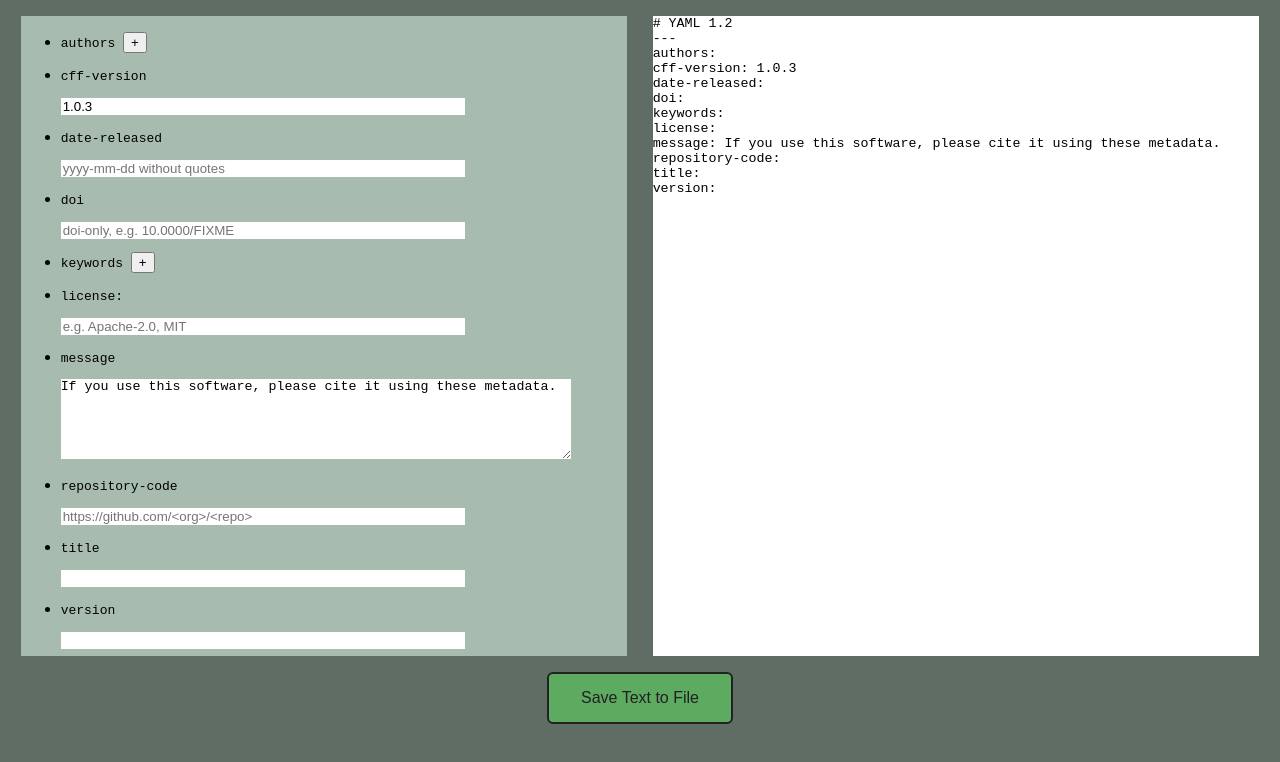
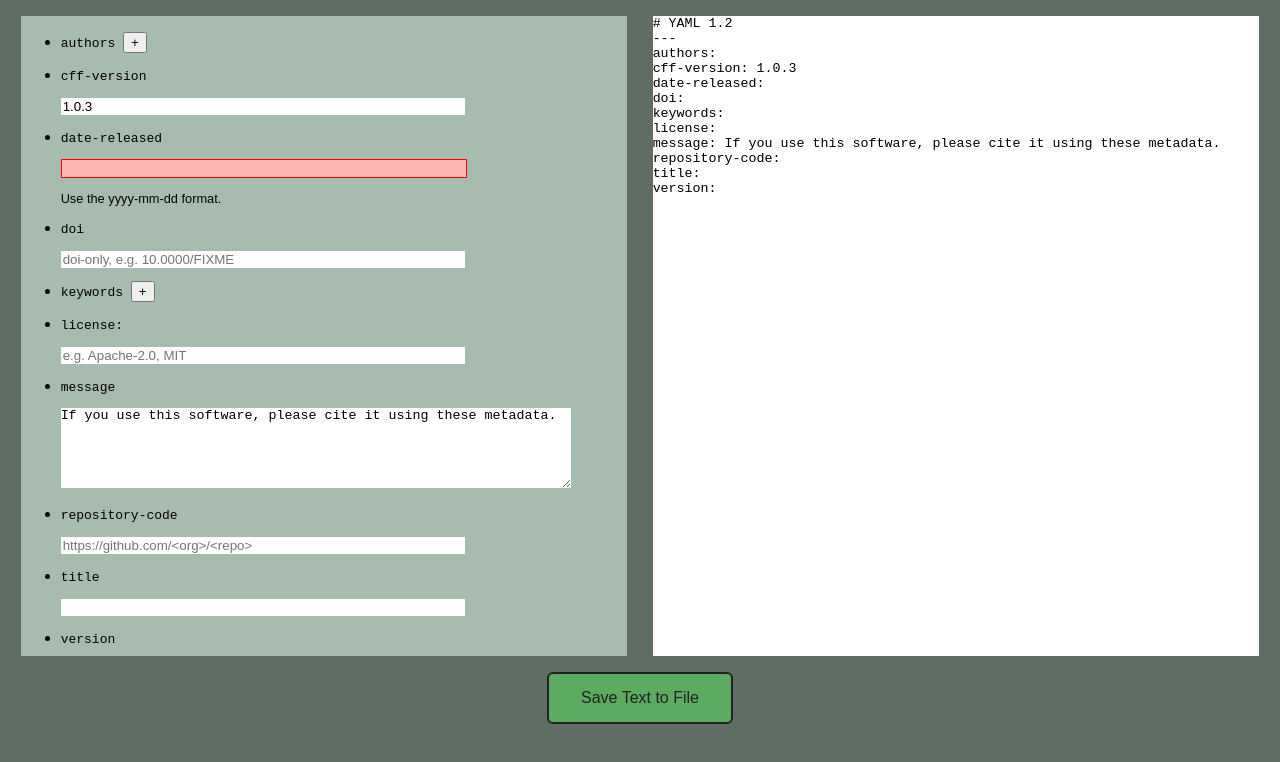
Before and after one commit to citation-file-format/cff-initializer-javascript-v1, a Vue app: page / in a window 1280 px wide. Shown: the top 762 px of the page. Built offline with nearby package versions, Linux system fonts and the light colour scheme.

Commit message:
added simple validation on date_released

```diff
--- a/src/Form.vue
+++ b/src/Form.vue
@@ -34,12 +34,13 @@
                     date-released
                 </p>
                 <input
-                    placeholder="yyyy-mm-dd without quotes"
                     type="text"
+                    v-bind:class="{error: date_released_validation.error }"
                     v-bind:value="date_released"
                     v-on:keyup="update_date_released($event)"
                 />
-                <p class="message">
+                <p class="message" v-if="date_released_validation.error">
+                    {{ date_released_validation.msg }}
                 </p>
             </li>
 
@@ -162,6 +163,7 @@ import {add_author,
         update_message,
         update_version} from './FormEmitters.js';
 
+import {validate_date_released} from './FormValidators.js';
 import Authors from './Authors.vue';
 import Keywords from './Keywords.vue';
 
@@ -169,6 +171,9 @@ export default {
     components: {
         Authors,
         Keywords
+    },
+    computed: {
+        date_released_validation: validate_date_released
     },
     methods: {
         add_author,
--- /dev/null
+++ b/src/FormValidators.js
@@ -0,0 +1,8 @@
+export function validate_date_released () {
+
+    let re = new RegExp('[0-9]{4}-[0-9]{2}-[0-9]{2}');
+    return {
+        error: !re.test(this.date_released),
+        msg: "Use the yyyy-mm-dd format."
+    }
+}
```
